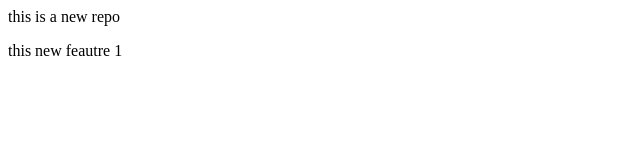
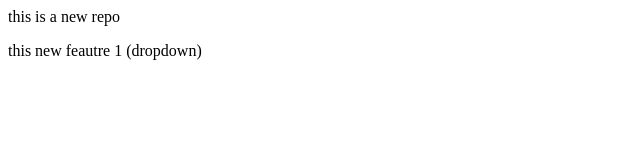
Before and after one commit to Suraj-Baswal/localrepo, a plain HTML site: page index.html in a window 1280 px wide. Shown: the full height of the page, 0-640 px from the left. Drawn offline with Linux system fonts and the light colour scheme.

```diff
--- a/index.html
+++ b/index.html
@@ -1,2 +1,2 @@
 <p>this is a new repo</p>
-<p>this new feautre 1</p>
+<p>this new feautre 1 (dropdown)</p>
```
